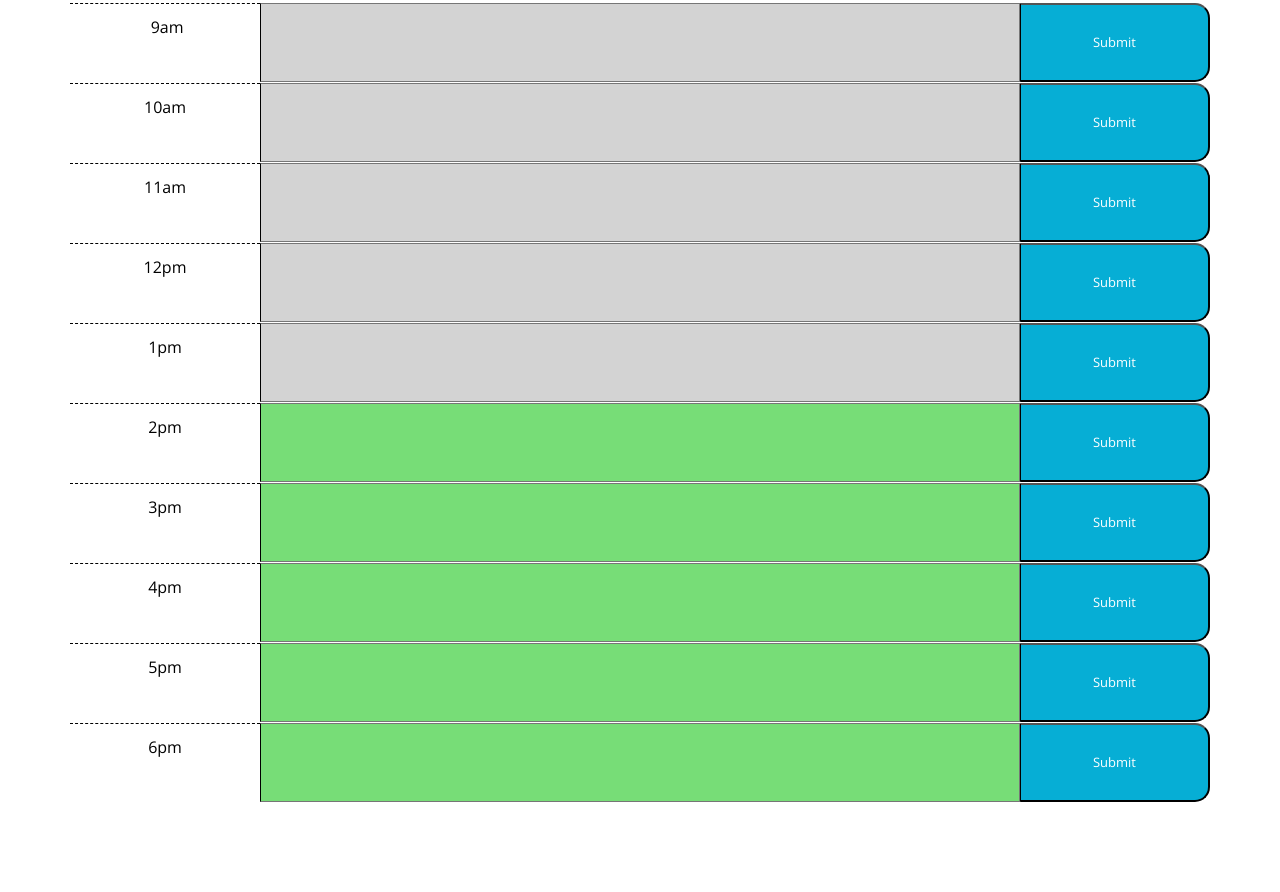
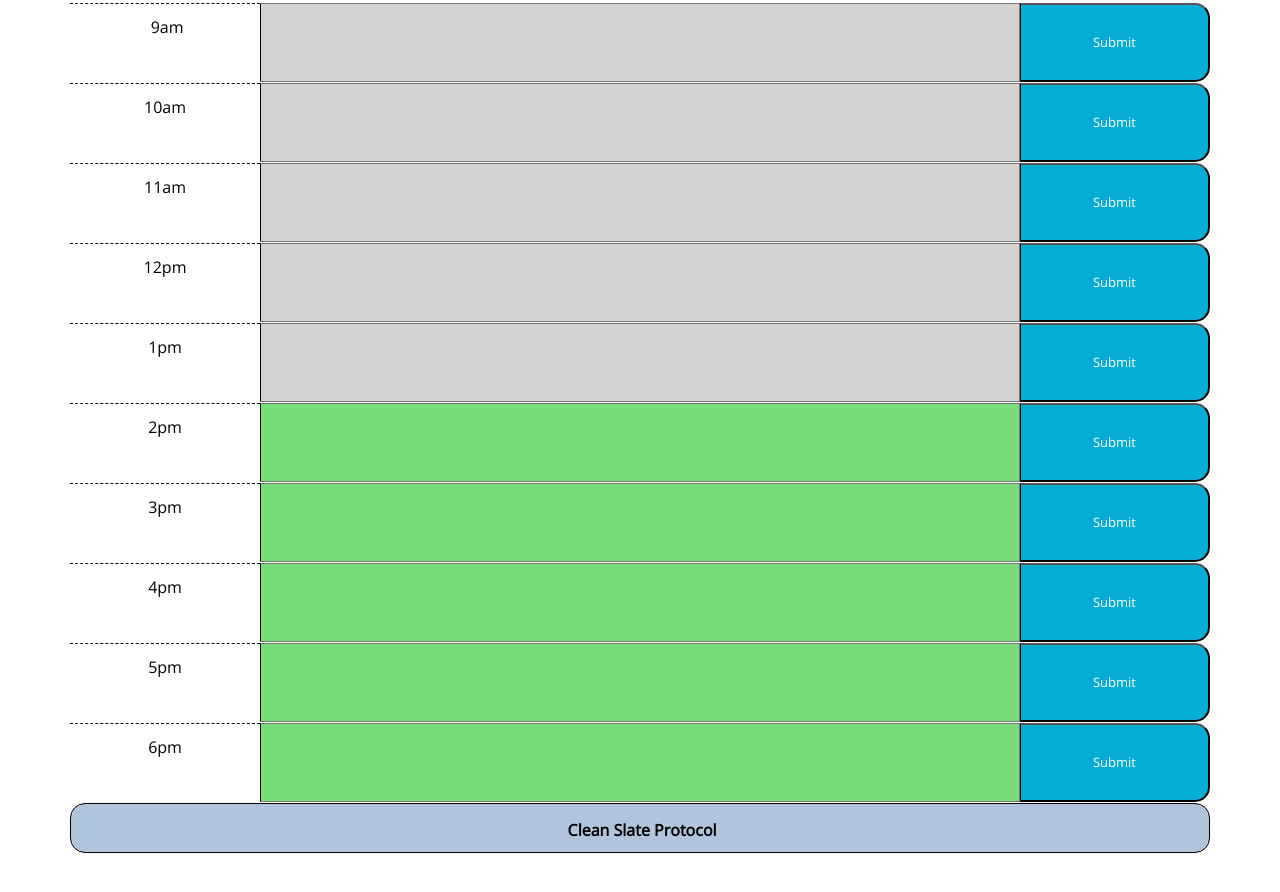
Before and after one commit to Swif242/Homework-5, a plain HTML site: page index.html in a window 1280 px wide. Shown: the part 334-1226 px from the top of the page. Drawn offline with nearby package versions, Linux system fonts and the light colour scheme.

Commit message:
added a clear button to wipe the local storage for a new day schedual

```diff
--- a/index.html
+++ b/index.html
@@ -87,7 +87,9 @@
       <button class="saveBtn col-2 " data-time="18">Submit</button>
     </div>
 
-
+    <div class="row">
+      <button id="clearbtn" class="col"> Clean Slate Protocol</button>
+    </div>
 
 
   </div>
--- a/script.js
+++ b/script.js
@@ -1,10 +1,15 @@
 
 $(document).ready(function () {
+    // button variables
+    var clear = document.getElementById("clearbtn");
+    var submit = document.querySelectorAll(".saveBtn");
+
     // current date variable
     var currentDay = moment().format("MMM-DD-YYYY");
     console.log(currentDay)
-    // current time variable -1 hr
-    var currentTime = moment().format('H')  ;
+
+    // current time variable hr
+    var currentTime = moment().format('H');
     var submit = document.querySelectorAll(".saveBtn");
     var hours = ["9", "10", "11", "12", "13", "14", "15", "16", "17", "18"];
 
@@ -14,12 +19,11 @@ $(document).ready(function () {
 
 
     // function to clear the local storage to make a clean slate for the next day
-    // function newDay (){
-    //     var cleanSlate = currentDay ++;
-    //     if( cleanSlate = true ){
-    //         localStorage.clear()
-    //     }
-    // }
+    $(clear).on("click",function(){
+
+        localStorage.clear()
+
+    });
 
 
 
@@ -58,7 +62,7 @@ $(document).ready(function () {
     };
 
     latestInfo();
-    // newDay();
+
 
     // testing idea of using military time to avoid issue with comparing am/pm
     //
--- a/style.css
+++ b/style.css
@@ -75,6 +75,27 @@ body {
   }
 
 
+  #clearbtn {
+    font-weight: bold;
+    padding-top: 5px;
+    text-align: center;
+    border-radius: 15px;
+    white-space: pre-wrap;
+    height: 50px;
+    border-top: 1px solid white;
+     border: 1px solid black;
+    background-color: lightsteelblue;
+  }
+
+  #clearbtn:hover{
+    font-size: 20px;
+    transition: all .3s ease-in-out;
+
+  }
+
+
+
+
   @media screen and (min-width: 320px) {
 
     body{
```
